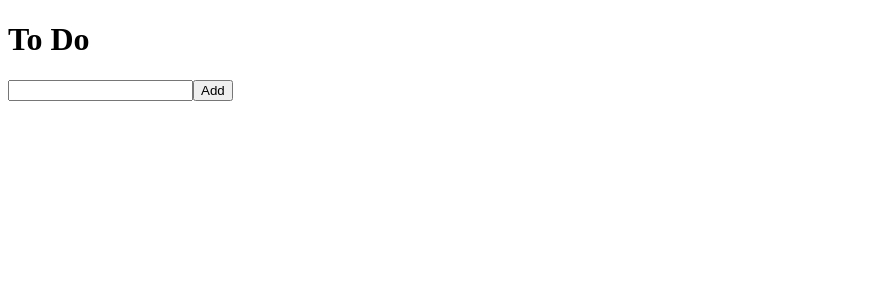
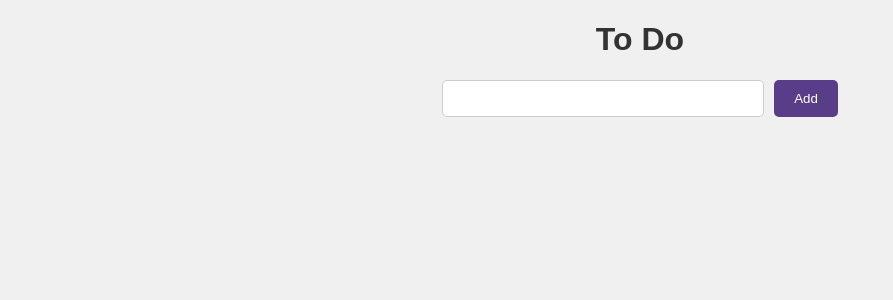
Before and after one commit to HanDongWook/react-redux, a React (Create React App) app: page / in a window 1280 px wide. Shown: the top 300 px of the page, without its empty margins (0-893 px from the left). Built offline with nearby package versions, Linux system fonts and the light colour scheme.

Commit message:
add Home.css

```diff
--- a/public/index.html
+++ b/public/index.html
@@ -8,8 +8,9 @@
       name="description"
       content="Web site created using create-react-app"
     />
+    <link rel="icon" type="image/x-icon" href="/logo.png">
     <link rel="manifest" href="%PUBLIC_URL%/manifest.json" />
-    <title>Vanilla Redux</title>
+    <title>React Redux</title>
   </head>
   <body>
     <div id="root"></div>
--- /dev/null
+++ b/src/routes/Home.css
@@ -0,0 +1,45 @@
+/* src/routes/Home.css */
+
+body {
+  background-color: #f0f0f0;
+  font-family: Arial, sans-serif;
+}
+
+h1 {
+  color: #333;
+  text-align: center;
+}
+
+form {
+  display: flex;
+  justify-content: center;
+  margin-bottom: 20px;
+}
+
+input[type="text"] {
+  padding: 10px;
+  border: 1px solid #ccc;
+  border-radius: 5px;
+  width: 300px;
+}
+
+button {
+  padding: 10px 20px;
+  background-color: #593d88;
+  color: white;
+  border: none;
+  border-radius: 5px;
+  cursor: pointer;
+  margin-left: 10px;
+}
+
+button:hover {
+  background-color: #593d88;
+}
+
+ul {
+  list-style-type: none;
+  padding: 0;
+  max-width: 400px;
+  margin: 0 auto;
+}
--- a/src/routes/Home.js
+++ b/src/routes/Home.js
@@ -2,9 +2,9 @@ import { useState } from "react";
 import { connect } from "react-redux";
 import { add } from "../store"
 import ToDo from "../components/ToDo";
+import "./Home.css";
 
 function Home({ toDos, addToDo }) {
-    console.log(toDos);
     const [text, setText] = useState("");
     function onChange(e) {
         setText(e.target.value);
```
Also changed, not shown: public/logo.png (added), public/manifest.json, 1 other file (tests, documents, lock files or other folders).
